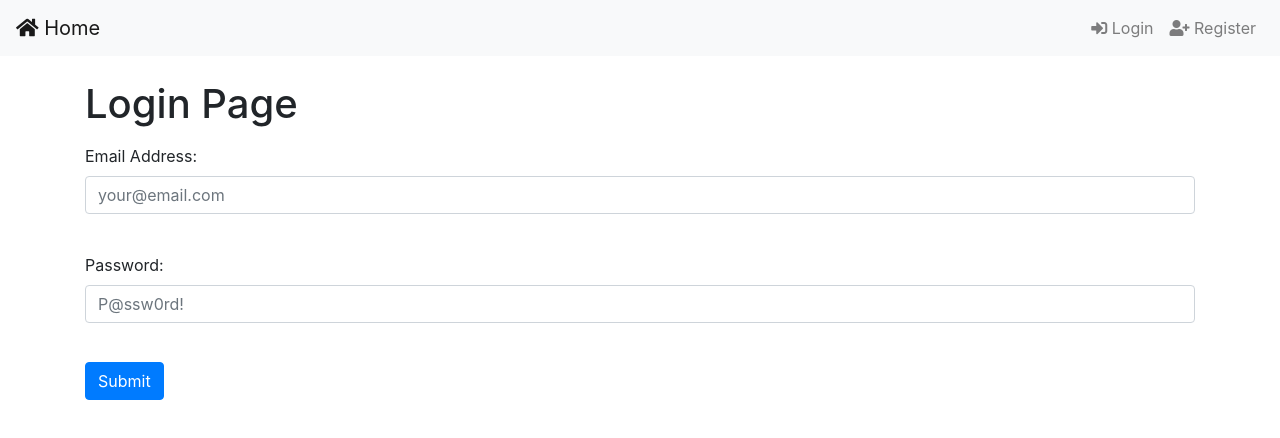
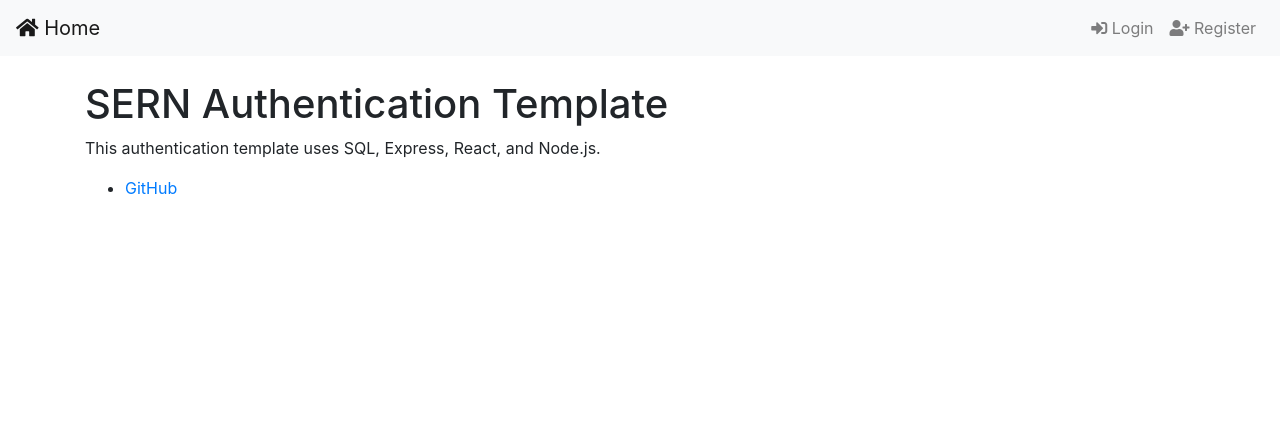
Before and after one commit to NatePad/SERN-Auth-Template, a React (Create React App) app in the folder client/: page / in a window 1280 px wide. Shown: the top 438 px of the page. Built offline with nearby package versions, Linux system fonts and the light colour scheme.

Commit message:
Add home page

```diff
--- a/client/src/App.js
+++ b/client/src/App.js
@@ -7,6 +7,7 @@ import {
 
 import { StoreProvider } from './utils/GlobalState';
 
+import Home from './pages/Home';
 import Login from './pages/Login';
 import Navbar from './components/Navbar';
 import Register from './pages/Register';
@@ -17,7 +18,8 @@ const App = () => {
       <Router>
         <Navbar />
         <Switch>
-          <Route exact path="/" component={Login} />
+          <Route exact path="/" component={Home} />
+          <Route exact path="/login" component={Login} />
           <Route exact path="/register" component={Register} />
           <Route>
             <Redirect to="/" />
--- /dev/null
+++ b/client/src/pages/Home.js
@@ -0,0 +1,27 @@
+import { Container } from 'react-bootstrap';
+
+const Home = () => {
+  return (
+    <Container>
+      <h1>SERN Authentication Template</h1>
+
+      <p>
+        This authentication template uses SQL, Express, React, and Node.js.
+      </p>
+
+      <ul>
+        <li>
+          <a
+            href="https://github.com/NatePad/SERN-Auth-Template"
+            target="_blank"
+            rel="noreferrer"
+          >
+            GitHub
+          </a>
+        </li>
+      </ul>
+    </Container>
+  )
+}
+
+export default Home;
```
